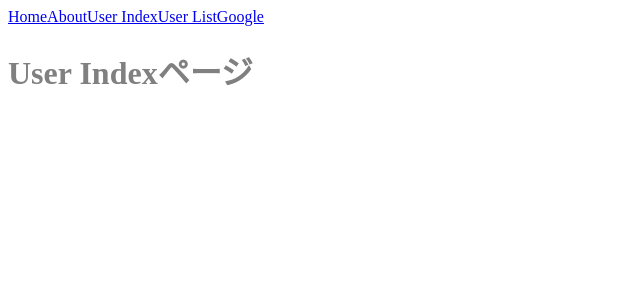
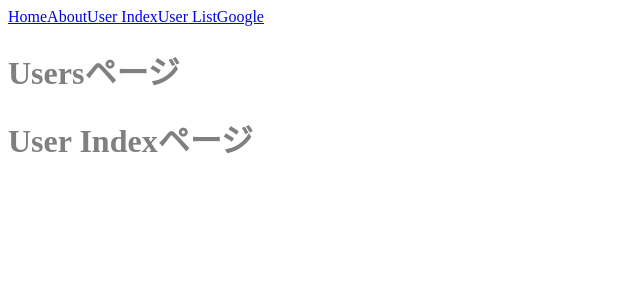
Before and after one commit to kodaishiotsuki/nuxt3-app, a Nuxt app: page /users in a window 1280 px wide. Shown: the top 300 px of the page, without its empty margins (0-640 px from the left). Built offline with nearby package versions, Linux system fonts and the light colour scheme.

Commit message:
fix:ページのネスト化

```diff
--- /dev/null
+++ b/pages/users.vue
@@ -0,0 +1,6 @@
+<template>
+  <div>
+    <h1>Usersページ</h1>
+    <NuxtPage />
+  </div>
+</template>
```
